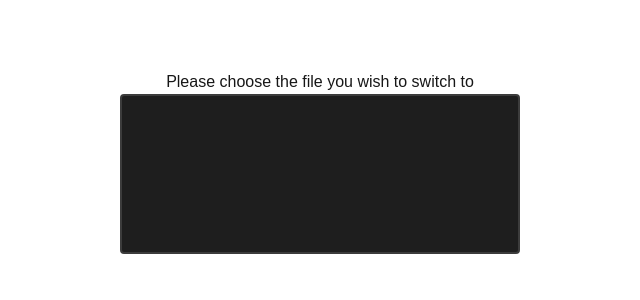
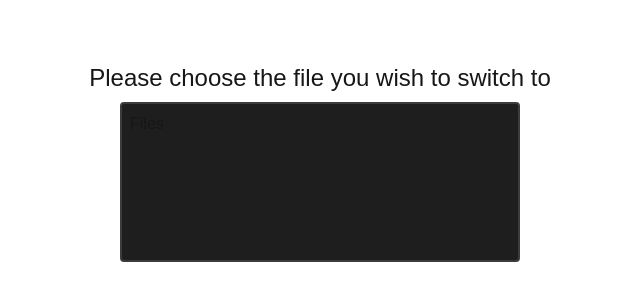
Before and after one commit to Fabrisdev/drv3-mod-creator, a Next.js app: page / in a window 1280 px wide. Shown: the part 238-538 px from the top of the page, without its empty margins (320-960 px from the left). Built offline with nearby package versions, Linux system fonts and the light colour scheme.

Commit message:
better styles

```diff
--- a/src/app/page.tsx
+++ b/src/app/page.tsx
@@ -2,8 +2,8 @@ import { FilePicker } from "@/file-manager/components/FilePicker";
 
 export default function Home() {
 	return (
-		<div className="flex flex-col justify-center items-center h-svh">
-			<p>Please choose the file you wish to switch to</p>
+		<div className="flex flex-col justify-center items-center h-svh gap-2">
+			<p className="text-2xl">Please choose the file you wish to switch to</p>
 			<FilePicker />
 		</div>
 	);
--- a/src/file-manager/components/File.tsx
+++ b/src/file-manager/components/File.tsx
@@ -1,10 +1,22 @@
+import Image from "next/image";
 import Link from "next/link";
 import { Node } from "@/nodes/components/Node";
 
 export function File({ children }: { children: React.ReactNode }) {
 	return (
-		<Node className="hover:bg-[#3c3c3c] cursor-pointer">
+		<Node className="hover:bg-[#3c3c3c] cursor-pointer flex justify-between items-center">
 			<Link href={`/file/${children}`}>{children}</Link>
+			<button
+				type="button"
+				className="border-2 border-[#3c3c3c] p-2 rounded-sm hover:bg-red-400 cursor-pointer"
+			>
+				<Image
+					src={"/close.png"}
+					alt={`Delete ${children} file`}
+					width={20}
+					height={20}
+				/>
+			</button>
 		</Node>
 	);
 }
--- a/src/file-manager/components/FilePicker.tsx
+++ b/src/file-manager/components/FilePicker.tsx
@@ -12,6 +12,7 @@ export function FilePicker() {
 	));
 	return (
 		<Node className="min-w-100 min-h-40 flex flex-col gap-2">
+			Files
 			{filenamesMapped}
 		</Node>
 	);
```
